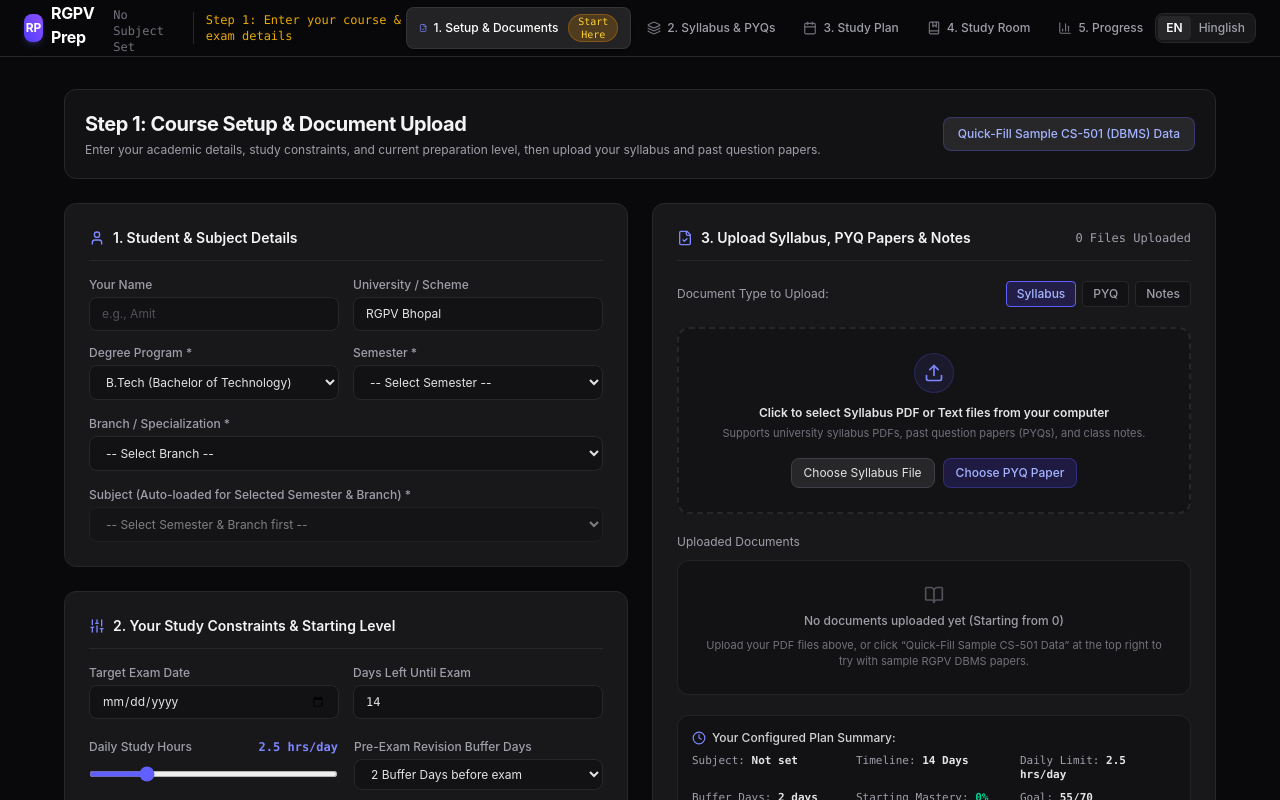
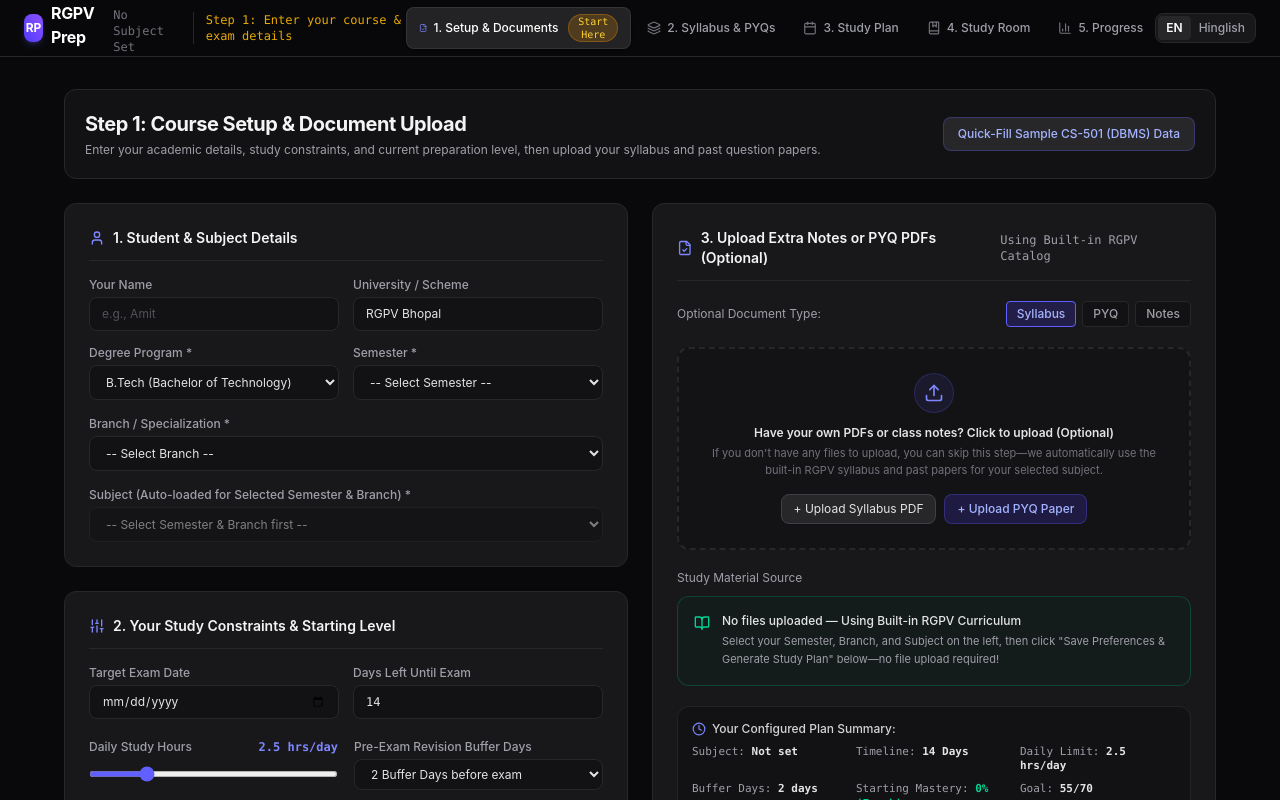
Before and after one commit to amitsingupalli/RGPV_Agent, a React (Vite) app in the folder frontend/: page / in a window 1280 px wide. Shown: the top 800 px of the page. Built offline with nearby package versions, Linux system fonts and the light colour scheme.

Commit message:
feat(ui): make document upload optional by falling back to built-in RGPV subject curriculum

```diff
--- a/frontend/src/components/DocumentIngestionHub.tsx
+++ b/frontend/src/components/DocumentIngestionHub.tsx
@@ -160,11 +160,7 @@
       return;
     }
     if (!profile.subjectCode.trim() || !profile.subjectName.trim()) {
-      setValidationError('Please enter your Subject Code and Subject Name.');
-      return;
-    }
-    if (files.length === 0) {
-      setValidationError('Please upload at least one Syllabus or PYQ file (or click "Load Sample CS-501 Data" to test).');
+      setValidationError('Please select your Subject from the dropdown before continuing.');
       return;
     }
 
@@ -173,7 +169,11 @@
     const totalPages = files.reduce((acc, f) => acc + f.pages, 0);
 
     setExtractionProgress(15);
-    setExtractionStageText(`Reading ${files.length} document(s) (${totalPages} pages)...`);
+    setExtractionStageText(
+      files.length > 0
+        ? `Reading ${files.length} uploaded document(s) (${totalPages} pages)...`
+        : `Loading built-in RGPV syllabus & past papers for ${profile.subjectCode} (${profile.subjectName})...`
+    );
 
     setTimeout(() => {
       setExtractionProgress(45);
@@ -648,17 +648,19 @@
               <div className="flex items-center gap-2">
                 <FileCheck className="w-4 h-4 text-indigo-400" />
                 <h2 className="text-sm font-semibold text-zinc-100">
-                  3. Upload Syllabus, PYQ Papers &amp; Notes
+                  3. Upload Extra Notes or PYQ PDFs (Optional)
                 </h2>
               </div>
               <span className="text-xs font-mono text-zinc-400">
-                {files.length} {files.length === 1 ? 'File' : 'Files'} Uploaded
+                {files.length === 0
+                  ? 'Using Built-in RGPV Catalog'
+                  : `${files.length} ${files.length === 1 ? 'File' : 'Files'} Uploaded`}
               </span>
             </div>
 
             {/* Category selector before picking file */}
             <div className="flex items-center justify-between gap-2 text-xs">
-              <span className="text-zinc-400">Document Type to Upload:</span>
+              <span className="text-zinc-400">Optional Document Type:</span>
               <div className="flex items-center gap-1.5">
                 {(['Syllabus', 'PYQ', 'Notes'] as const).map((cat) => (
                   <button
@@ -698,10 +700,10 @@
                 </div>
                 <div>
                   <p className="text-xs font-semibold text-zinc-200">
-                    Click to select {uploadCategory} PDF or Text files from your computer
+                    Have your own PDFs or class notes? Click to upload (Optional)
                   </p>
                   <p className="text-[11px] text-zinc-500 mt-1">
-                    Supports university syllabus PDFs, past question papers (PYQs), and class notes.
+                    If you don&apos;t have any files to upload, you can skip this step—we automatically use the built-in RGPV syllabus and past papers for your selected subject.
                   </p>
                 </div>
 
@@ -715,7 +717,7 @@
                     }}
                     className="px-3 py-1.5 rounded-lg bg-zinc-800 hover:bg-zinc-700 text-xs text-zinc-200 transition-colors border border-zinc-700 cursor-pointer"
                   >
-                    Choose Syllabus File
+                    + Upload Syllabus PDF
                   </button>
                   <button
                     type="button"
@@ -726,36 +728,40 @@
                     }}
                     className="px-3 py-1.5 rounded-lg bg-indigo-600/20 hover:bg-indigo-600/30 text-xs text-indigo-300 transition-colors border border-indigo-500/30 font-medium cursor-pointer"
                   >
-                    Choose PYQ Paper
+                    + Upload PYQ Paper
                   </button>
                 </div>
               </div>
             </div>
 
-            {/* Uploaded Files List (Starts at 0 for a new user) */}
+            {/* Uploaded Files List or Built-In Fallback Notice */}
             <div className="space-y-2.5">
               <div className="flex items-center justify-between text-xs text-zinc-400">
-                <span>Uploaded Documents</span>
+                <span> Study Material Source</span>
                 {files.length > 0 && (
                   <button
                     type="button"
                     onClick={() => onUpdateFiles([])}
                     className="text-[11px] text-zinc-500 hover:text-rose-400 cursor-pointer"
                   >
-                    Clear All
+                    Clear Uploaded Files
                   </button>
                 )}
               </div>
 
               {files.length === 0 ? (
-                <div className="p-6 rounded-xl bg-[#121214] border border-zinc-800/80 text-center space-y-2">
-                  <BookOpen className="w-5 h-5 text-zinc-600 mx-auto" />
-                  <p className="text-xs text-zinc-400 font-medium">
-                    No documents uploaded yet (Starting from 0)
-                  </p>
-                  <p className="text-[11px] text-zinc-500">
-                    Upload your PDF files above, or click &ldquo;Quick-Fill Sample CS-501 Data&rdquo; at the top right to try with sample RGPV DBMS papers.
-                  </p>
+                <div className="p-4 rounded-xl bg-emerald-950/15 border border-emerald-500/25 flex items-start gap-3 text-xs">
+                  <BookOpen className="w-4 h-4 text-emerald-400 shrink-0 mt-0.5" />
+                  <div className="space-y-1">
+                    <p className="text-zinc-200 font-medium">
+                      No files uploaded — Using Built-in RGPV Curriculum
+                    </p>
+                    <p className="text-[11px] text-zinc-400 leading-relaxed">
+                      {profile.subjectCode
+                        ? `We will automatically load the 5-Unit RGPV Syllabus and Past Year Questions for ${profile.subjectCode} (${profile.subjectName}).`
+                        : 'Select your Semester, Branch, and Subject on the left, then click "Save Preferences & Generate Study Plan" below—no file upload required!'}
+                    </p>
+                  </div>
                 </div>
               ) : (
                 <div className="space-y-2">
```
